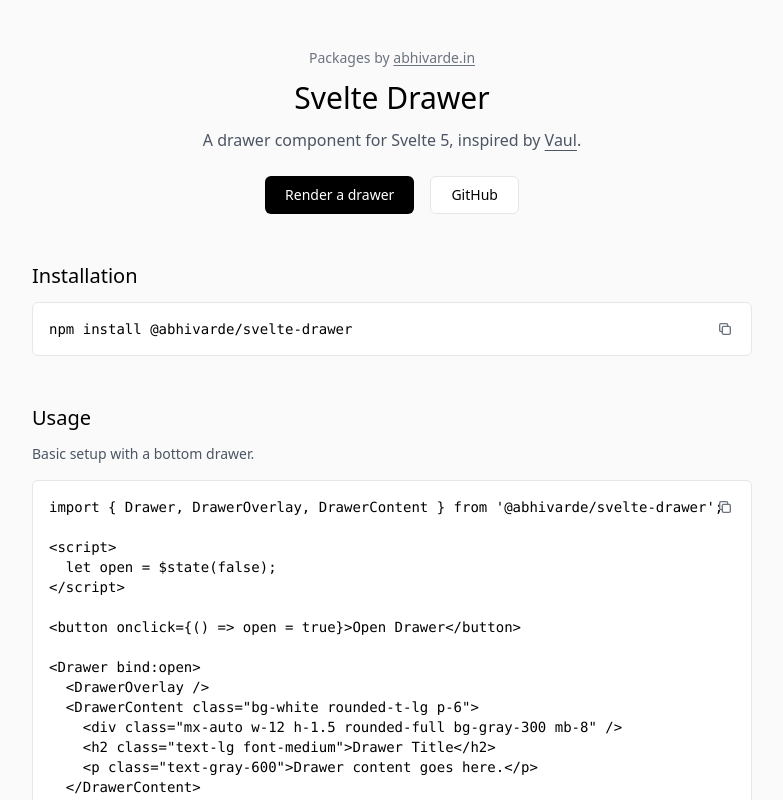
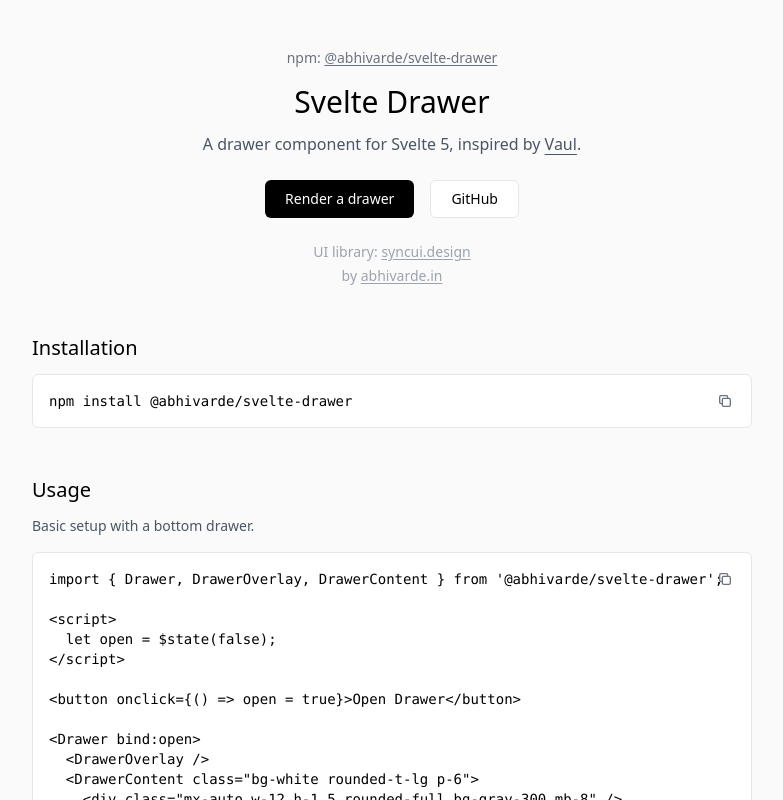
Before and after one commit to AbhiVarde/svelte-drawer, a SvelteKit app in the folder website/: page / in a window 1280 px wide. Shown: the top 800 px of the page, without its empty margins (248-1031 px from the left). Built offline with nearby package versions, Linux system fonts and the light colour scheme.

Commit message:
chore(website): polish hero metadata

```diff
--- a/website/src/routes/+page.svelte
+++ b/website/src/routes/+page.svelte
@@ -5,7 +5,6 @@
     DrawerContent,
   } from "@abhivarde/svelte-drawer";
 
-  // Drawer states
   let defaultOpen = $state(false);
   let sideOpen = $state(false);
   let nested1Open = $state(false);
@@ -13,7 +12,6 @@
   let scrollableOpen = $state(false);
   let controlledOpen = $state(false);
 
-  // Copy feedback
   let copyStatus: Record<string, "idle" | "success"> = $state({
     installation: "idle",
     usage: "idle",
@@ -49,10 +47,10 @@
     <p class="text-gray-600">Drawer content goes here.</p>
   </DrawerContent>
 </Drawer>`,
-    position: `<Drawer direction="bottom"> <!-- Default: from bottom --> </Drawer>
-<Drawer direction="top"> <!-- From top --> </Drawer>
-<Drawer direction="left"> <!-- From left --> </Drawer>
-<Drawer direction="right"> <!-- From right --> </Drawer>`,
+    position: `<Drawer direction="bottom"></Drawer>
+<Drawer direction="top"></Drawer>
+<Drawer direction="left"></Drawer>
+<Drawer direction="right"></Drawer>`,
     defaultDrawer: `<Drawer bind:open={defaultOpen}>
   <DrawerOverlay />
   <DrawerContent class="bg-gray-100 flex flex-col rounded-t-[10px] mt-24 h-fit fixed bottom-0 left-0 right-0 outline-none">
@@ -153,7 +151,6 @@
       <div class="max-w-md mx-auto space-y-4">
         <div aria-hidden="true" class="mx-auto w-12 h-1.5 flex-shrink-0 rounded-full bg-gray-300 mb-8"></div>
         <h2 class="font-medium mb-4 text-gray-900">Scrollable Drawer</h2>
-        <!-- Long content here -->
       </div>
     </div>
     <div class="p-4 bg-gray-100 border-t border-gray-200 mt-auto">
@@ -208,19 +205,18 @@
 </svelte:head>
 
 <div class="min-h-screen bg-[#fafafa] flex flex-col">
-  <!-- Hero -->
   <div class="w-full max-w-3xl mx-auto px-4 sm:px-6 py-12 text-center">
-    <h2 class="text-sm text-gray-500 mb-3">
-      Packages by
+    <p class="text-sm text-gray-500 mb-4">
+      npm:
       <a
-        href="https://abhivarde.in"
+        href="https://www.npmjs.com/package/@abhivarde/svelte-drawer"
         target="_blank"
         rel="noopener noreferrer"
         class="underline underline-offset-2 hover:text-gray-800 transition-colors"
       >
-        abhivarde.in
+        @abhivarde/svelte-drawer
       </a>
-    </h2>
+    </p>
 
     <h1 class="text-2xl sm:text-3xl font-medium mb-3">Svelte Drawer</h1>
 
@@ -236,7 +232,7 @@
       </a>.
     </p>
 
-    <div class="flex flex-wrap gap-4 justify-center">
+    <div class="flex justify-center gap-4 mb-6">
       <button
         onclick={() => (defaultOpen = true)}
         class="px-5 py-2 bg-black text-white rounded-md font-medium hover:bg-gray-800 transition text-sm"
@@ -253,11 +249,35 @@
         GitHub
       </a>
     </div>
+
+    <div class="space-y-1 text-sm text-gray-400">
+      <p>
+        UI library:
+        <a
+          href="https://syncui.design"
+          target="_blank"
+          rel="noopener noreferrer"
+          class="underline underline-offset-2 hover:text-gray-600 transition-colors"
+        >
+          syncui.design
+        </a>
+      </p>
+
+      <p>
+        by
+        <a
+          href="https://abhivarde.in"
+          target="_blank"
+          rel="noopener noreferrer"
+          class="underline underline-offset-2 hover:text-gray-600 transition-colors"
+        >
+          abhivarde.in
+        </a>
+      </p>
+    </div>
   </div>
 
-  <!-- Docs -->
   <div class="w-full max-w-3xl mx-auto px-4 sm:px-6 pb-16 space-y-12">
-    <!-- Installation -->
     <section>
       <h2 class="text-xl font-medium mb-3">Installation</h2>
       <div class="bg-white rounded-md border border-gray-200 p-4 relative">
@@ -300,7 +320,6 @@
       </div>
     </section>
 
-    <!-- Usage -->
     <section>
       <h2 class="text-xl font-medium mb-3">Usage</h2>
       <p class="text-sm text-gray-600 mb-4">
@@ -340,7 +359,6 @@
       </div>
     </section>
 
-    <!-- Position -->
     <section>
       <h2 class="text-xl font-medium mb-3">Position</h2>
       <p class="text-sm text-gray-600 mb-4">
@@ -380,7 +398,6 @@
       </div>
     </section>
 
-    <!-- Examples -->
     <section>
       <h2 class="text-xl font-medium mb-6">Examples</h2>
       <div class="space-y-10">
@@ -394,7 +411,6 @@
               Open {example.title}
             </button>
 
-            <!-- Safe & type-checked dynamic code access -->
             {#if example.key === "default"}
               {@const code = codeExamples.defaultDrawer}
               <div
@@ -598,7 +614,6 @@
   </div>
 </div>
 
-<!-- Live Drawers -->
 <Drawer bind:open={defaultOpen}>
   <DrawerOverlay />
   <DrawerContent
@@ -674,7 +689,7 @@
 <Drawer bind:open={nested1Open}>
   <DrawerOverlay />
   <DrawerContent
-    class="bg-gray-100 flex flex-col rounded-t-[10px] h-full mt-24 lg:h-fit max-h-[96%] fixed bottom-0 left-0 right-0"
+    class="bg-gray-100 flex flex-col rounded-t-[10px] h-full mt-24 lg:h-fit max-h-[40%] fixed bottom-0 left-0 right-0"
   >
     <div class="p-4 bg-white rounded-t-[10px] flex-1">
       <div
@@ -718,7 +733,7 @@
 <Drawer bind:open={nested2Open}>
   <DrawerOverlay class="z-[60]" />
   <DrawerContent
-    class="bg-gray-100 flex flex-col rounded-t-[10px] h-full mt-24 max-h-[94%] fixed bottom-0 left-0 right-0 z-[70]"
+    class="bg-gray-100 flex flex-col rounded-t-[10px] h-full mt-24 max-h-[60%] fixed bottom-0 left-0 right-0 z-[70]"
   >
     <div class="p-4 bg-white rounded-t-[10px] flex-1">
       <div
```
